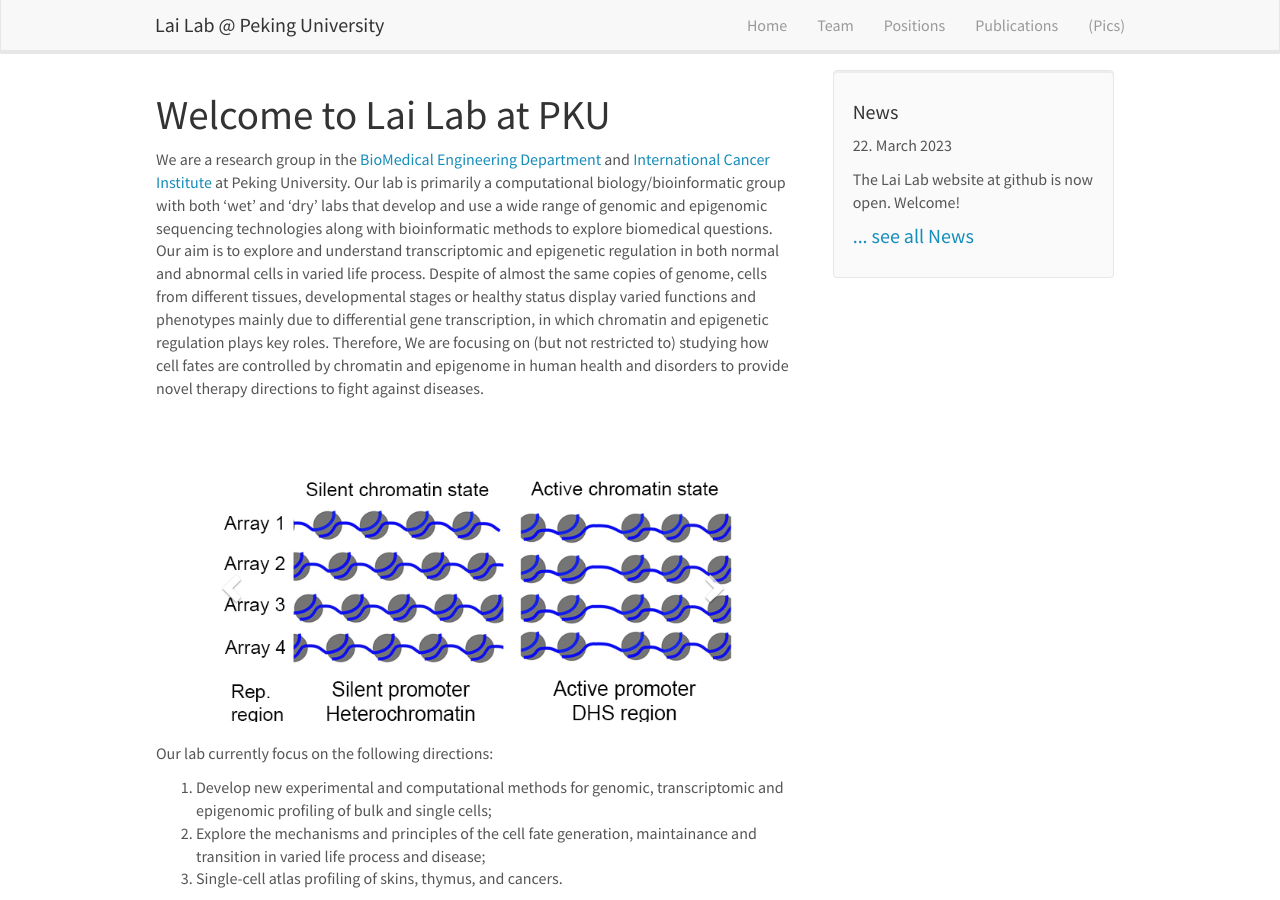
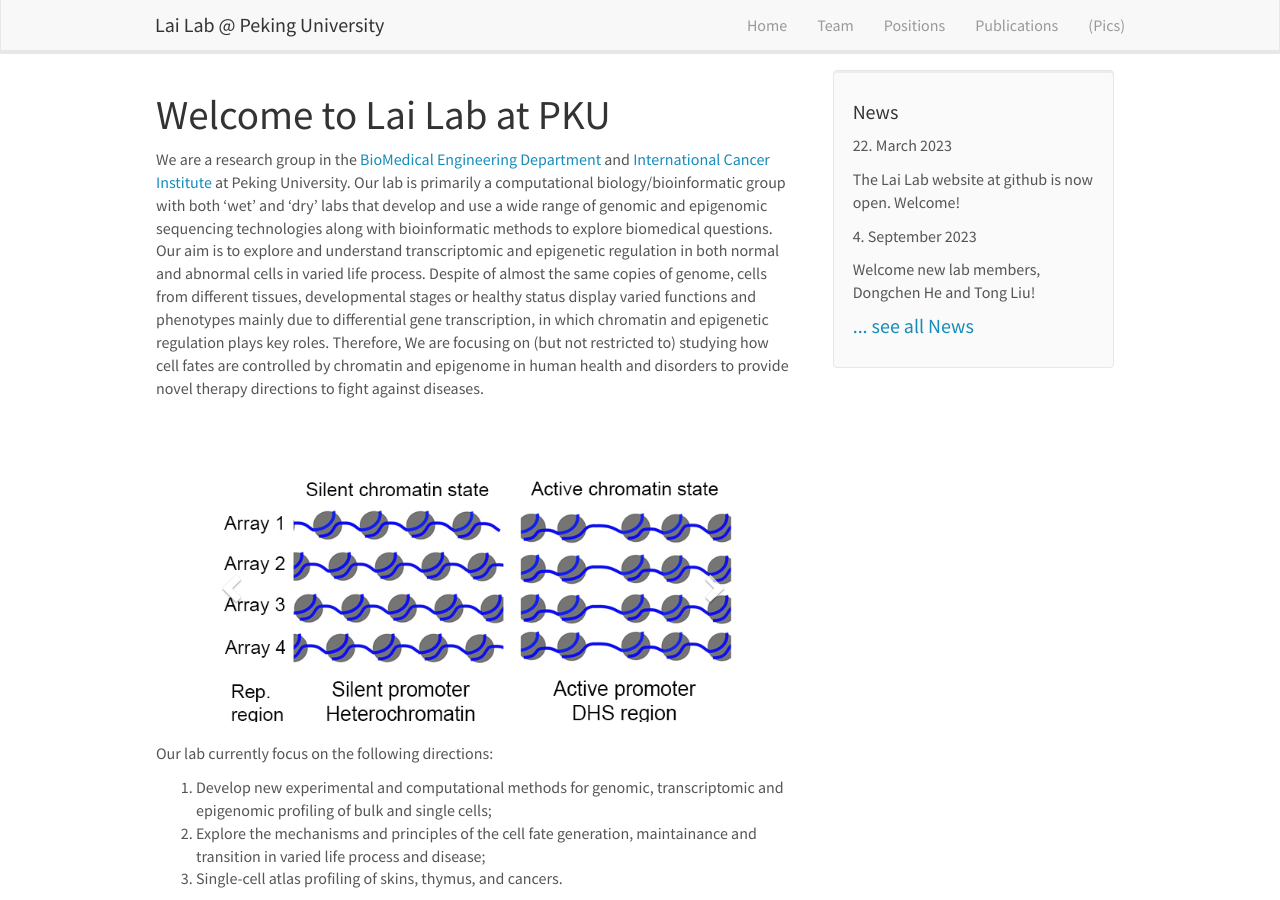
Before and after one commit to laiblab/laiblab.github.io, a Jekyll site: the page built from _pages/home.md, in a window 1280 px wide and 900 px high. Built offline with Jekyll 4.4.1, drawn with Linux system fonts in a browser that asks for light colours; nearby versions of some CDN libraries.

Commit message:
Add files via upload

```diff
--- a/_data/news.yml
+++ b/_data/news.yml
@@ -1,3 +1,5 @@
 
 - date: 22. March 2023
   headline: The Lai Lab website at github is now open. Welcome!
+- date: 4. September 2023
+  headline: Welcome new lab members, Dongchen He and Tong Liu!
```
